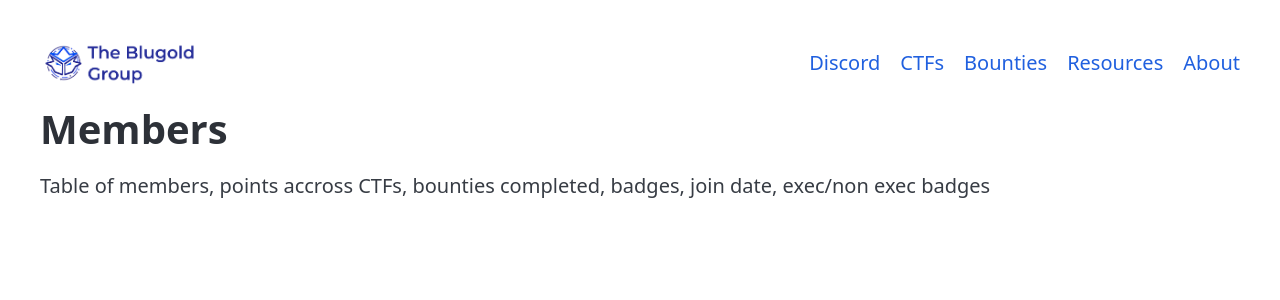
After one commit to Blugold-Group/CTF_Scoreboard, a Flask app: page /users in a window 1280 px wide. The commit adds this page. Shown: the top 300 px of the page. Run offline with Flask 3, Linux system fonts and the light colour scheme.

Commit message:
Fixed another url build failure (ctf routes migratioj), started building members list

```diff
--- a/app.py
+++ b/app.py
@@ -289,6 +289,10 @@ def about():
 def resources():
     return render_template('resources.html')
 
+@app.route('/members')
+@app.route('/users')
+def view_members():
+    return render_template('members.html')
 
 #  Start the Flask server
 if __name__ == "__main__":
--- a/templates/list_ctfs.html
+++ b/templates/list_ctfs.html
@@ -54,7 +54,7 @@
     <p>Capture The Flag (CTF) competitions are exciting challenges where you solve puzzles and problems related to cybersecurity to "capture" hidden flags. These events help you learn about different areas of security, like coding, finding vulnerabilities, and protecting systems, all while competing against others. CTFs are a fun way to improve your skills, work in teams, and get a hands-on feel for the real-world challenges that cybersecurity professionals face.</p>
 
     {% if is_admin %}
-    <a href="{{ url_for('create_ctf')}}">Add a CTF</a>
+    <a href="{{ url_for('ctf.create_ctf')}}">Add a CTF</a>
     {% endif %}
 
     <h2>Open CTFs</h2>
--- /dev/null
+++ b/templates/members.html
@@ -0,0 +1,32 @@
+<!DOCTYPE html>
+<html lang="en">
+<head>
+    <meta charset="UTF-8">
+    <meta name="viewport" content="width=device-width, initial-scale=1.0">
+    <link rel="stylesheet" href="/static/css/pico.blue.min.css">
+    <title>Admin</title>
+</head>
+<body>
+    <main class="container">
+
+        <nav>
+            <ul>
+                <li><a href="/"><img style="height:15%;width:23%;" src="/static/images/logo_with_words.png" alt="Blugold Group Logo"></a></li>
+            </ul>
+            <ul>
+                <li><a href="https://discord.gg/9JYZCTFz">Discord</a></li>
+                <li><a href="/ctf">CTFs</a></li>
+                <li><a href="/bounties">Bounties</a></li>
+                <li><a href="/resources">Resources</a></li>
+                <li><a href="/about">About</a></li>
+
+            </ul>
+        </nav>
+
+    <h1>Members</h1>
+
+        Table of members, points accross CTFs, bounties completed, badges, join date, exec/non exec badges
+
+    </main>
+</body>
+</html>
--- a/todo.txt
+++ b/todo.txt
@@ -1,6 +1,4 @@
 - Need to be able to show CTFs on the scoreboard, I want individual bug bounties, but also there needs to be a page for open ctf, and a page for people to submit the flags to get credit for them
-
-- Want to add a badge saying 'closing soon' if the end date is within a week
 
 - Add a resources page with the slides from each week and resources to learn the topic taught
 
@@ -14,7 +12,7 @@
 
 - Move code accross multiple files for code clarity
 
-- Add admin dashboard - fix /admin
+- Add admin dashboard
 
 - Add login logs
 
```
